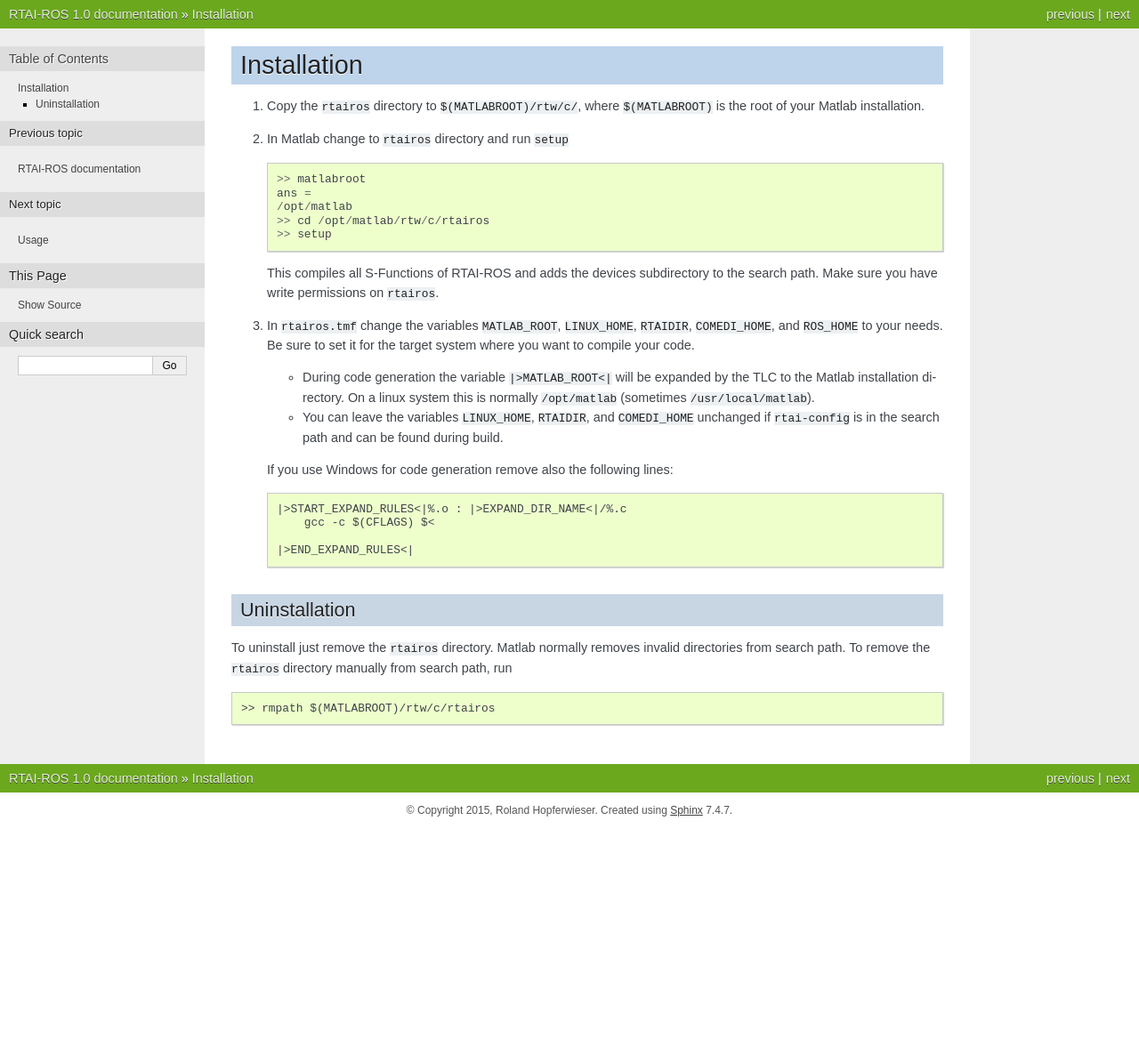
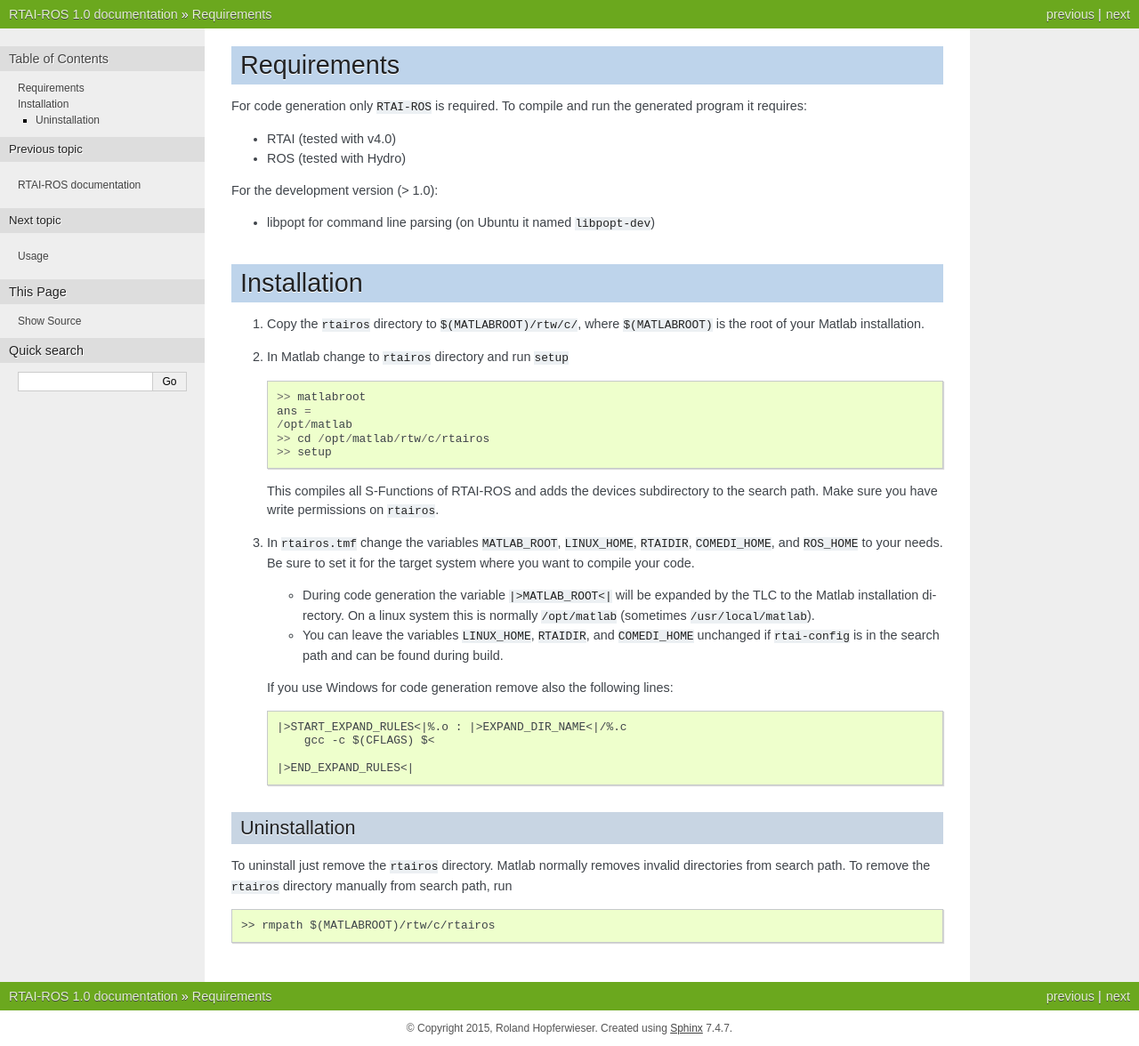
Before and after one commit to rhopfer/rtairos, a Sphinx documentation site: the page built from docs/sphinx/source/installation.rst, in a window 1280 px wide. Shown: the whole page at 89% size. Built offline with Sphinx 7.4.7, drawn with Linux system fonts in a browser that asks for light colours; before the commit the page ends 931 px from its top, so only the background shows below that.

Commit message:
Add requirements

```diff
--- a/docs/sphinx/source/installation.rst
+++ b/docs/sphinx/source/installation.rst
@@ -1,3 +1,17 @@
+Requirements
+============
+
+For code generation only ``RTAI-ROS`` is required.
+To compile and run the generated program it requires:
+
+* RTAI (tested with v4.0)
+* ROS (tested with Hydro)
+
+For the development version (> 1.0):
+
+* libpopt for command line parsing (on Ubuntu it named ``libpopt-dev``)
+
+
 Installation
 ============
 
```
